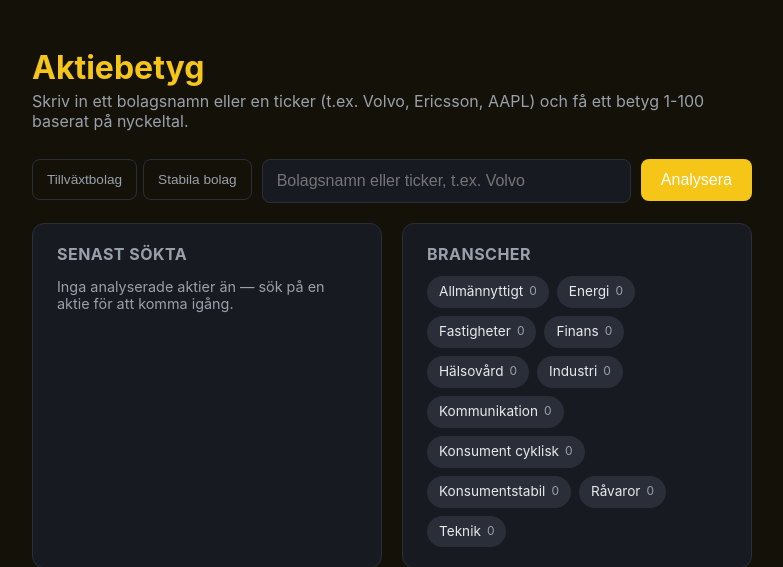
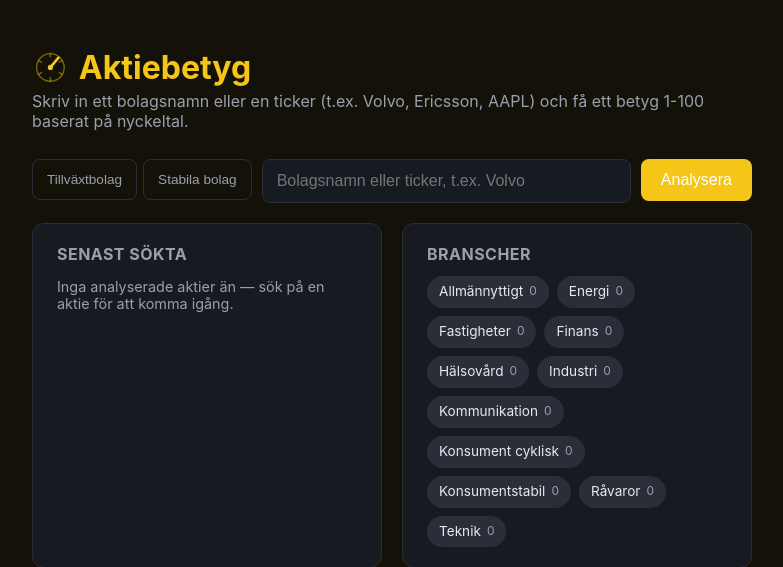
Before and after one commit to 549L/Aktiebetyg, a Flask app: page / in a window 1280 px wide. Shown: the top 567 px of the page, without its empty margins (248-1031 px from the left). Run offline with Flask 3, Linux system fonts and the light colour scheme; data that the repository does not hold is empty.

Commit message:
Add a rating-gauge logo as favicon and next to the page title
Reuses the app's existing gold/green/blue accent theming - the inline
version uses currentColor so it recolors with the growth/stability
toggle exactly like the rest of the page. The favicon is a fixed-color
SVG (browsers don't re-render favicons live, so it stays gold).

```diff
--- a/static/style.css
+++ b/static/style.css
@@ -45,10 +45,19 @@ main {
 }
 
 h1 {
+    display: flex;
+    align-items: center;
+    gap: 10px;
     margin: 0 0 4px;
     font-size: 2rem;
     color: var(--accent);
     transition: color 0.2s ease;
+}
+
+.brand-icon {
+    width: 1.15em;
+    height: 1.15em;
+    flex-shrink: 0;
 }
 
 .subtitle {
--- a/templates/index.html
+++ b/templates/index.html
@@ -4,11 +4,27 @@
     <meta charset="UTF-8">
     <meta name="viewport" content="width=device-width, initial-scale=1.0">
     <title>Aktiebetyg</title>
+    <link rel="icon" type="image/svg+xml" href="{{ url_for('static', filename='favicon.svg') }}">
     <link rel="stylesheet" href="{{ url_for('static', filename='style.css') }}">
 </head>
 <body>
     <main>
-        <h1>Aktiebetyg</h1>
+        <h1>
+            <svg class="brand-icon" viewBox="0 0 64 64" fill="none" aria-hidden="true">
+                <circle cx="32" cy="32" r="24" stroke="currentColor" stroke-width="2.5" opacity="0.45"/>
+                <g stroke="currentColor" stroke-width="2.5" opacity="0.45" stroke-linecap="round">
+                    <line x1="32" y1="8" x2="32" y2="14"/>
+                    <line x1="52.8" y1="20" x2="47.6" y2="23"/>
+                    <line x1="52.8" y1="44" x2="47.6" y2="41"/>
+                    <line x1="32" y1="56" x2="32" y2="50"/>
+                    <line x1="11.2" y1="44" x2="16.4" y2="41"/>
+                    <line x1="11.2" y1="20" x2="16.4" y2="23"/>
+                </g>
+                <line x1="32" y1="32" x2="46.1" y2="15.1" stroke="currentColor" stroke-width="4.5" stroke-linecap="round"/>
+                <circle cx="32" cy="32" r="4.5" fill="currentColor"/>
+            </svg>
+            Aktiebetyg
+        </h1>
         <p class="subtitle">Skriv in ett bolagsnamn eller en ticker (t.ex. Volvo, Ericsson, AAPL) och få ett betyg 1-100 baserat på nyckeltal.</p>
 
         <form id="search-form">
```
Also changed, not shown: static/favicon.svg (added).
